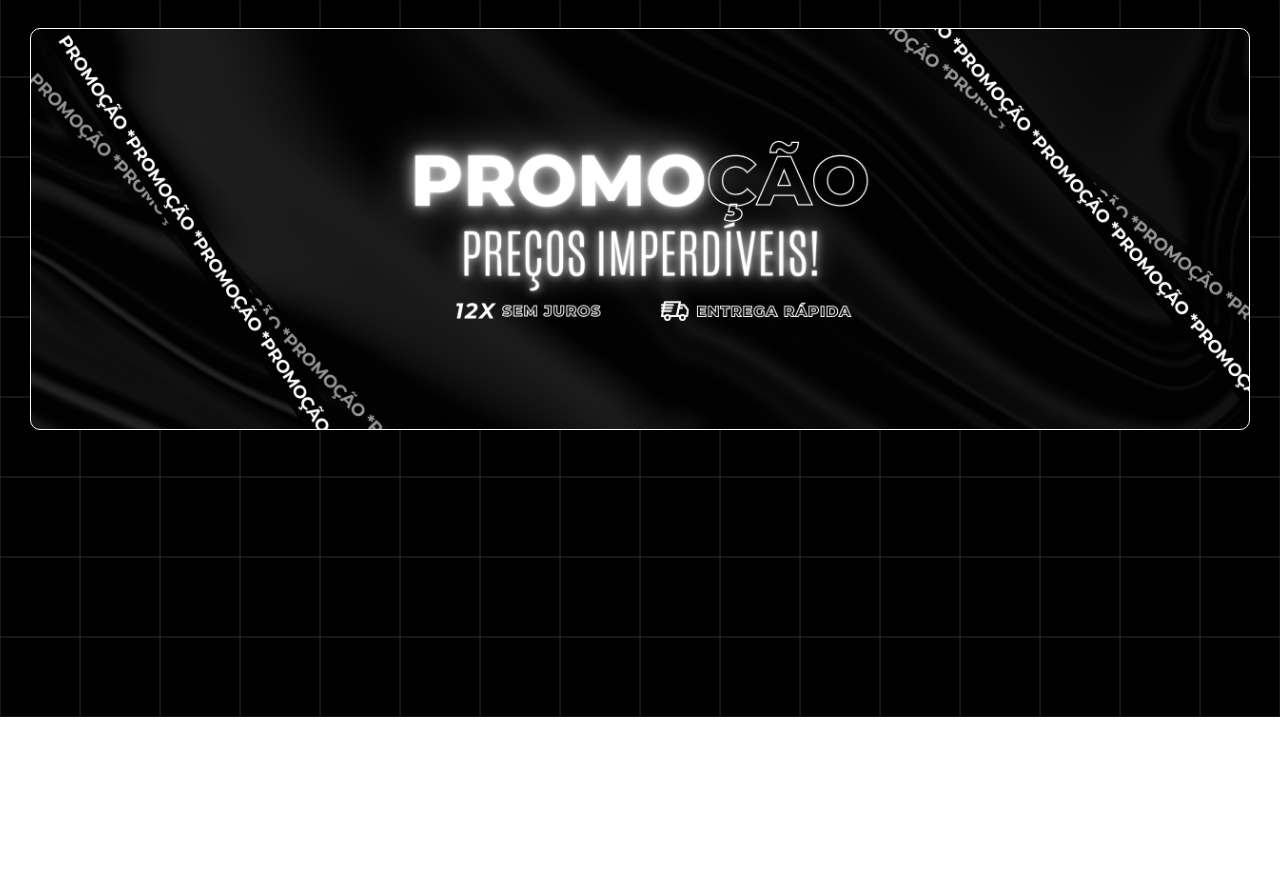
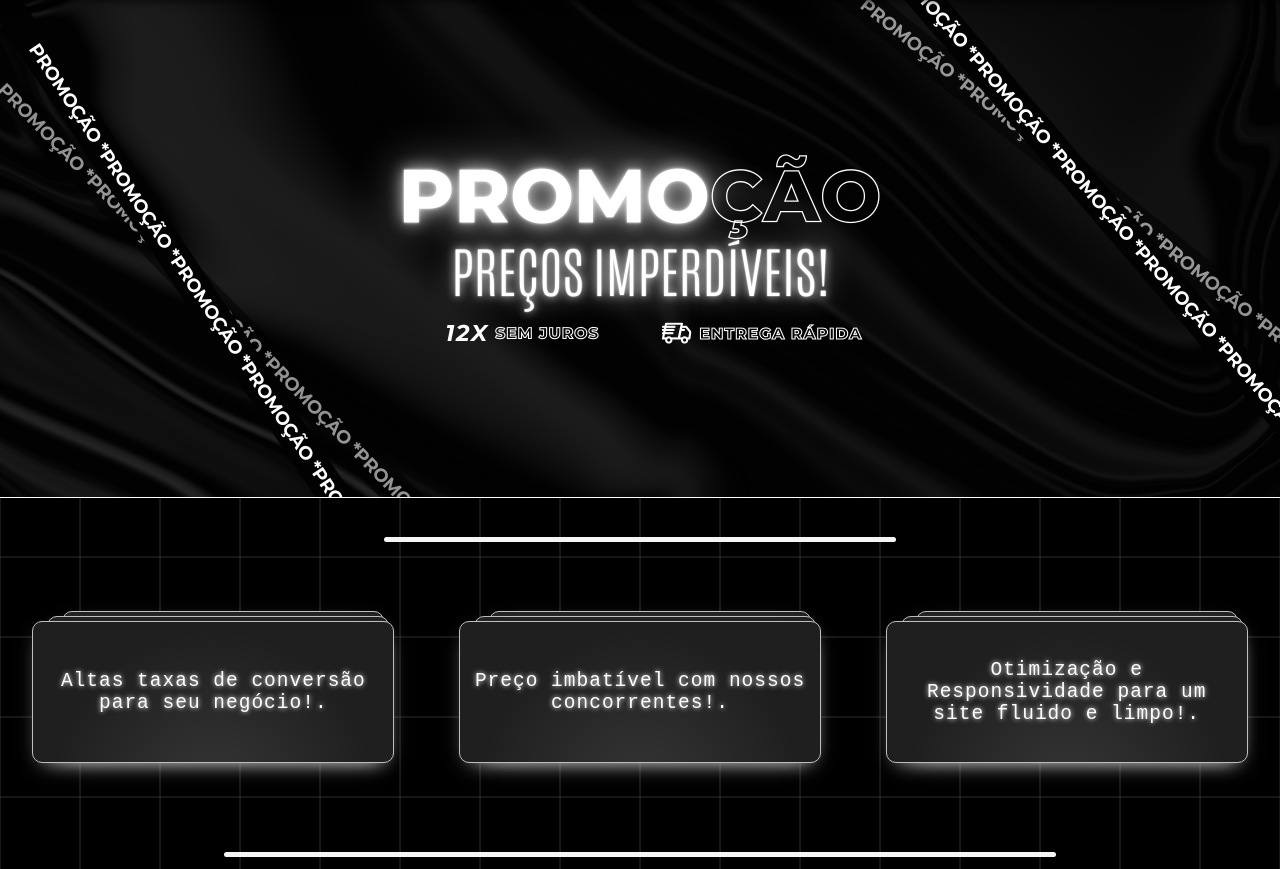
Before and after one commit to egoficial/websites, a plain HTML site: page egdigitalsolutions/index.html in a window 1280 px wide. Shown: the part 83-952 px from the top of the page. Before the commit the page ends 800 px from the top, so only its background shows below. Drawn offline with Linux system fonts and the light colour scheme.

Commit message:
Remove Some Sh*ts

```diff
--- a/egdigitalsolutions/index.html
+++ b/egdigitalsolutions/index.html
@@ -45,8 +45,36 @@
             </ul>
         </section>
     </header>
-    <article>
-        <section id="bannerContainer"></section>
+    <article id="bannerContainer">
+        <section id="banner"></section>
     </article>
+
+    <div class="smallSeparator"></div>
+
+    <section id="cardsContainer">
+        <div class="container">
+            <div class="card1"></div>
+            <div class="card2"></div>
+            <div class="card3"><p>Altas taxas de conversão para seu negócio!.</p></div>
+        </div>
+
+        <div class="container">
+            <div class="card1"></div>
+            <div class="card2"></div>
+            <div class="card3"><p>Preço imbatível com nossos concorrentes!.</p></div>
+        </div>
+
+        <div class="container">
+            <div class="card1"></div>
+            <div class="card2"></div>
+            <div class="card3"><p>Otimização e Responsividade para um site fluido e limpo!.</p></div>
+        </div>
+    </section>
+
+    <div class="mediumSeparator"></div>
+
+    <section id="servicesContainer">
+
+    </section>
 </body>
 </html>
--- a/egdigitalsolutions/package.json
+++ /dev/null
@@ -1,5 +0,0 @@
-{
-  "dependencies": {
-    "lucide": "^0.452.0"
-  }
-}
--- a/egdigitalsolutions/styles/components/_header.scss
+++ b/egdigitalsolutions/styles/components/_header.scss
@@ -9,6 +9,9 @@ header {
 
     align-items: center;
     justify-content: center;
+    position: fixed;
+
+    z-index: 1;
 
     section#logoContainer {
         height: 100%;
--- /dev/null
+++ b/egdigitalsolutions/styles/hooks/_separators.scss
@@ -0,0 +1,29 @@
+div.smallSeparator {
+    background-color: whitesmoke;
+    margin-top: 40px;
+    margin-bottom: 30px;
+
+    border-radius: 10px;
+    height: 5px;
+    width: 40%;
+}
+
+div.mediumSeparator {
+    background-color: whitesmoke;
+    margin-top: 40px;
+    margin-bottom: 30px;
+
+    border-radius: 10px;
+    height: 5px;
+    width: 65%;
+}
+
+div.largeSeparator {
+    background-color: whitesmoke;
+    margin-top: 40px;
+    margin-bottom: 30px;
+
+    border-radius: 10px;
+    height: 5px;
+    width: 80%;
+}
--- a/egdigitalsolutions/styles/main.scss
+++ b/egdigitalsolutions/styles/main.scss
@@ -1,15 +1,19 @@
 @use "./hooks/reset" as *;
+@use "./hooks/separators" as *;
 @use "./components/header" as *;
 @use "./sections/banner" as *;
+@use "./sections/cards" as *;
 
 html, body {
     background-image: url("../assets/background/rectangle.jpg");
     background-size: 80px;
     background-attachment: fixed;
 
-    height: 100vh;
+    height: 500vh;
     width: 100vw;
     display: flex;
+
+    align-items: center;
 
     flex-direction: column;
     color: white;
--- a/egdigitalsolutions/styles/sections/_banner.scss
+++ b/egdigitalsolutions/styles/sections/_banner.scss
@@ -1,15 +1,17 @@
-article {
-    height: 60vh;
+    article#bannerContainer {
+        height: 500px;
+        width: 100vw;
+        display: flex;
 
-    section#bannerContainer {
-        height: 400px;
-        margin: 30px;
+        margin-top: 10vh;
 
-        border-radius: 10px;
-        background-image: url("../assets/Banners/promocao.png");
-        background-size: cover;
+        section#banner {
+            height: 100%;
+            width: 100%;
+            background-image: url("../assets/Banners/promocao.png");
 
-        background-position: center;
-        border: 1px solid white;
+            background-size: cover;
+            background-position: center;
+            border-bottom: 1px solid white;
+        }
     }
-}
--- /dev/null
+++ b/egdigitalsolutions/styles/sections/_cards.scss
@@ -0,0 +1,57 @@
+/* From Uiverse.io by Spacious74 */
+
+section#cardsContainer {
+    width: 100vw;
+    height: 30vh;
+    display: flex;
+
+    align-items: center;
+    justify-content: center;
+}
+
+/* From Uiverse.io by Spacious74 */
+.container {
+    display: flex;
+    align-items: center;
+    justify-content: center;
+
+    width: 100%;
+  }
+
+  .container > * {
+    width: 340px;
+    height: 120px;
+    border: solid 1px #bebebe;
+
+    background-color: #1f1f1f;
+    position: absolute;
+    border-radius: 10px;
+
+    padding: 10px;
+    color: #fff;
+    box-shadow: 0px 8px 20px -10px #bbbbbb;
+
+    text-shadow: 0px 0px 5px #fff;
+    letter-spacing: 1px;
+    background-image: radial-gradient(circle 160px at 50% 120%, #353535, #1f1f1f);
+  }
+
+  .card1 {
+    width: 300px;
+    margin: -20px 0px 0px 20px;
+  }
+  .card2 {
+    width: 320px;
+    margin: -10px 0px 0px 10px;
+  }
+
+  .card3 {
+    display: flex;
+    align-items: center;
+    justify-content: center;
+
+    text-align: center;
+    p {
+        font-size: 1.5em;
+    }
+  }
```
Also changed, not shown: egdigitalsolutions/styles/main.css, 2 other files.
